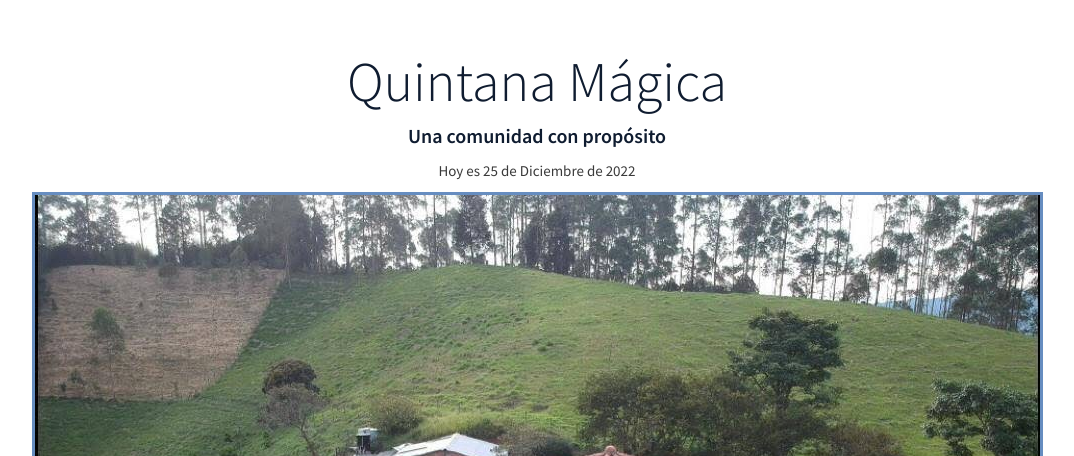
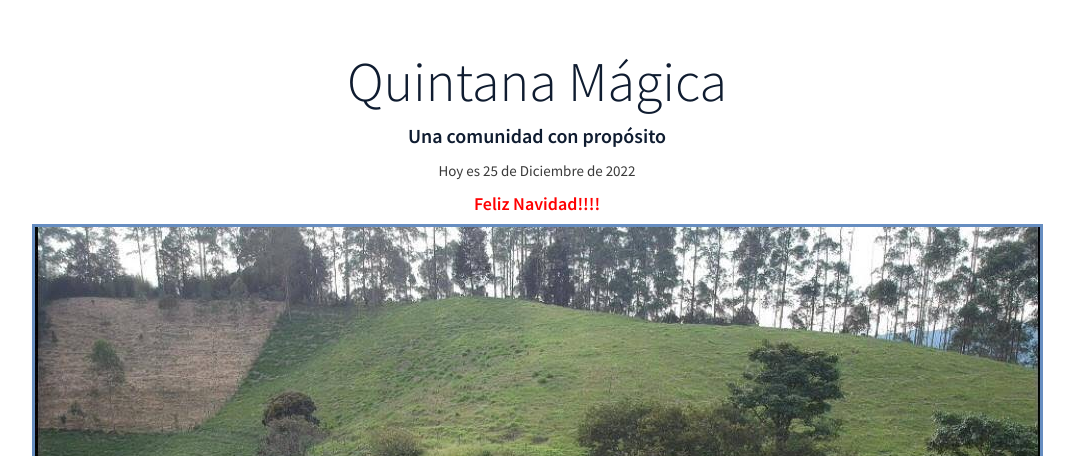
Before and after one commit to juanfer1109/qm, a Django app: page / in a window 1280 px wide. Shown: the part 82-538 px from the top of the page, without its empty margins (103-1177 px from the left). Run offline with Django 4.2, Linux system fonts and the light colour scheme; data comes from the database, SQL or seed files in the repository; some libraries are stand-ins or nearby versions.

Commit message:
Navidad y Año Nuevo

```diff
--- a/home/templates/home/welcome.html
+++ b/home/templates/home/welcome.html
@@ -14,5 +14,11 @@
         <h4 style="color: #668DC0;">{{message}}</h4>
         {% endif %}
         <p>Hoy es {{ today }}</p>
+        {% if navidad %}
+        <h4 style="color: #FF0000;">Feliz Navidad!!!!</h4>
+        {% endif%}
+        {% if n_year %}
+        <h4 style="color: #0F1C30;">Feliz Año!!!!</h4>
+        {% endif %}
         <img src="{% static 'images/qm.jpg' %}" style="border-color: #668DC0 ; border-style: solid;" class="img-fluid" alt="Quintana Mágica" height="200">
     {% endblock %}
--- a/home/views.py
+++ b/home/views.py
@@ -7,6 +7,8 @@ from django.contrib.auth.models import User
 from users.models import CustomUser
 
 def homeView(request):
+    n_year = False
+    navidad = False
     meses = {
         1:'Enero',
         2: 'Febrero',
@@ -39,6 +41,15 @@ def homeView(request):
     except:
         nm = False
 
+    if dt.today().month == 12:
+        if dt.today().day == 24 or dt.today().day == 25:
+            navidad = True
+        elif dt.today().day == 31:
+            n_year = True
+
+    if dt.today().month == 1 and dt.today().day == 1:
+        n_year = True
+
     mes = meses.get(dt.today().month)
     fecha = str(dt.today().day) + " de " + mes + " de " + str(dt.today().year)
     return render(request, 'home/welcome.html', {
@@ -46,6 +57,8 @@ def homeView(request):
         'cumple': cumple,
         'nickname': nickname,
         'nm': nm,
+        'navidad': navidad,
+        'n_year': n_year,
     })
 
 def quienesSomos(request):
```
